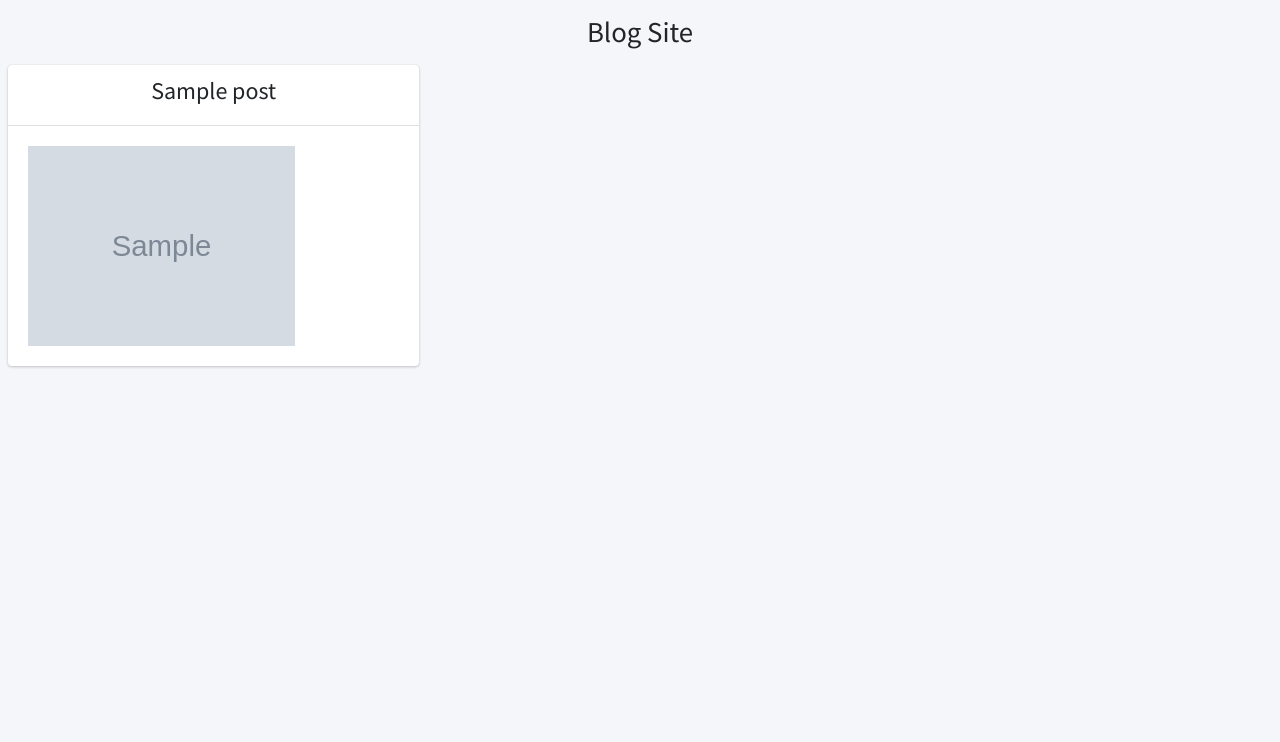
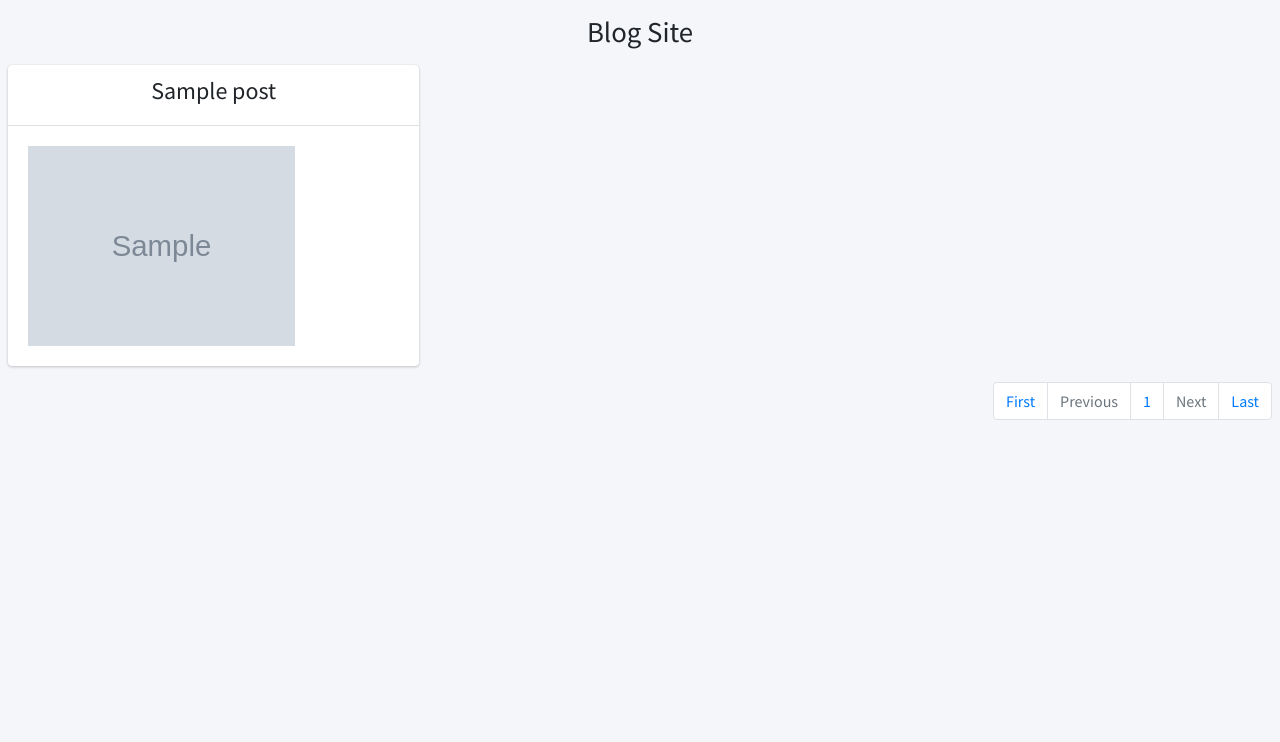
Before and after one commit to wunna11/Blog, a PHP site: page /index.php in a window 1280 px wide. Shown: the top 742 px of the page. Run offline with PHP 8.4, Linux system fonts and the light colour scheme; the visitor is signed in with stand-in values (Sample User, id 1); tables that the repository leaves empty or names only in its code hold one stand-in row (values such as "Sample post"); grey boxes marked "Sample" are stand-in pictures; some libraries are stand-ins or nearby versions.

Commit message:
second update blog

```diff
--- a/index.php
+++ b/index.php
@@ -6,9 +6,26 @@
     header('location: login.php');
   }
 
-    $stmt = $pdo->prepare("SELECT * FROM posts ORDER BY id DESC");
-    $stmt->execute();
-    $result = $stmt->fetchAll();
+  if (!empty($_GET['pageno'])) {
+    $pageno = $_GET['pageno'];
+  }else{
+    $pageno = 1;
+  }
+
+  $numOfrecs = 6;
+  $offset = ($pageno - 1) * $numOfrecs;
+
+  $stmt = $pdo->prepare("SELECT * FROM posts ORDER BY id DESC");
+  $stmt->execute();
+  $rawResult = $stmt->fetchAll();
+
+  $total_pages = ceil(count($rawResult) / $numOfrecs);
+
+  $stmt = $pdo->prepare("SELECT * FROM posts ORDER BY id DESC LIMIT $offset,$numOfrecs");
+  $stmt->execute();
+  $result = $stmt->fetchAll();
+
+
 
 ?>
 
@@ -71,9 +88,22 @@
 
         </div>
         <!-- /.row -->
+        <nav aria-label="Page navigation example" style="float:right">
+          <ul class="pagination">
+            <li class="page-item"><a class="page-link" href="?pageno=1">First</a></li>
+            <li class="page-item <?php if($pageno <= 1) {echo 'disabled';} ?>">
+              <a class="page-link" href="<?php if($pageno <= 1) {echo '#';} else{echo '?pageno='.($pageno-1);} ?>">Previous</a>
+            </li>
+            <li class="page-item"><a class="page-link" href="#"><?php echo $pageno; ?></a></li>
+            <li class="page-item <?php if($pageno >= $total_pages) {echo 'disabled';} ?>">
+              <a class="page-link" href="<?php if($pageno >= $total_pages) {echo '#';} else{echo '?pageno='.($pageno+1);} ?>">Next</a>
+            </li>
+            <li class="page-item"><a class="page-link" href="?pageno=<?php echo $total_pages; ?>">Last</a></li>
+          </ul>
+        </nav>
+
       </section>
       <!-- /.content -->
-
       <a id="back-to-top" href="#" class="btn btn-primary back-to-top" role="button" aria-label="Scroll to top">
         <i class="fas fa-chevron-up"></i>
       </a>
```
